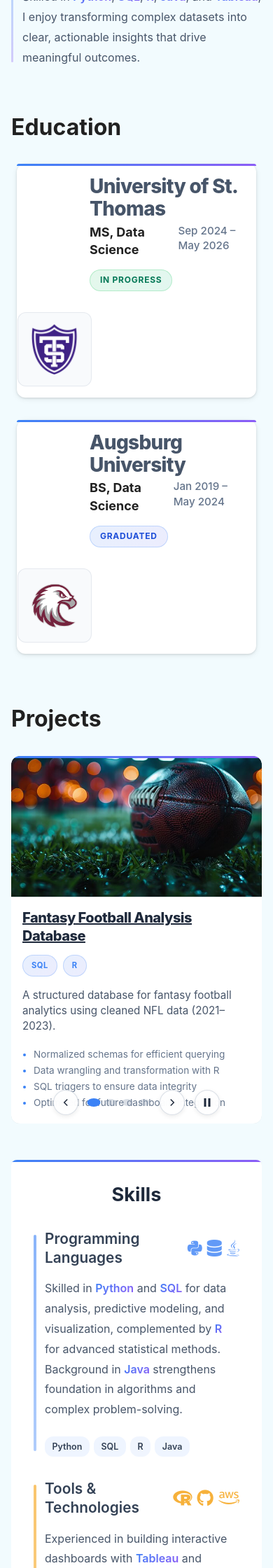
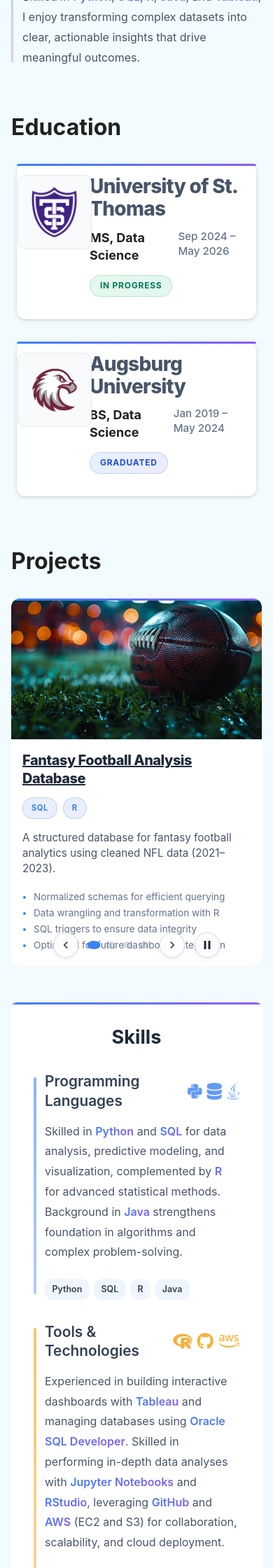
Before and after one commit to OdinLeePro/OdinLeePro.github.io, a Jekyll site: the page built from index.md, in a window 390 px wide. Shown: the part 860-3100 px from the top of the page at 70% size. Built offline with Jekyll 4.4.1, drawn with Linux system fonts in a browser that asks for light colours.

Commit message:
Add files via upload

```diff
--- a/assets/css/style.scss
+++ b/assets/css/style.scss
@@ -1406,10 +1406,11 @@ including layout wrappers, base button design, hover/focus states, and style var
   /* Layout: [ logo | text ] with badge next to degree, dates below */
 
   .educationCard {
-    display: grid;                         /* override any flex layout */
-    grid-template-columns: 72px 1fr;       /* logo | text */
-    align-items: center;
-    gap: 0.9rem;
+    display: grid !important;                /* override any previous flex */
+    grid-template-columns: 72px 1fr;         /* logo | text */
+    align-items: start;
+    column-gap: 0.9rem;
+    row-gap: 0.5rem;
     padding: 1rem 1.1rem;
     text-align: left;
   }
@@ -1422,8 +1423,9 @@ including layout wrappers, base button design, hover/focus states, and style var
 
   .educationLogo {
     grid-column: 1;
+    grid-row: 1 / -1;                        /* span all text rows */
     justify-self: center;
-    align-self: center;
+    align-self: start;
     width: 72px;
     min-width: 72px;
   }
@@ -1437,33 +1439,30 @@ including layout wrappers, base button design, hover/focus states, and style var
   .educationText {
     grid-column: 2;
     display: grid;
-    grid-template-columns: 1fr auto;       /* text | badge */
+    grid-template-columns: 1fr auto;         /* text | badge */
     grid-auto-rows: min-content;
     column-gap: 0.5rem;
     row-gap: 0.25rem;
     text-align: left;
   }
 
-  /* Title spans full width */
-  .educationText h2,
-  .educationText h3 {
+  /* Normalize margins inside text area */
+  .educationText > * { margin: 0; }
+
+  /* Title (row 1) spans text area */
+  .educationText :is(h2, h3) {
     grid-column: 1 / 3;
-    margin: 0;
     line-height: 1.15;
   }
 
-  /* Degree / Program (left in row 2) */
-  .educationText .degree,
-  .educationText .program,
-  .educationText strong {
+  /* Degree/Program (row 2, left) — catch common structures */
+  .educationText :is(.degree, .program, .subtitle, .major, strong, b) {
     grid-column: 1;
-    margin: 0;
-  }
-
-  /* Status badge (right in row 2) */
-  .educationText .status,
-  .educationText .badge,
-  .educationText .educationStatus {
+    align-self: center;
+  }
+
+  /* Status badge (row 2, right) — robust selectors */
+  .educationText :is(.status, .badge, .educationStatus, .status-badge, .pill, .tag, [class*="status"], [class*="badge"], [class*="pill"], [class*="tag"]) {
     grid-column: 2;
     grid-row: 2;
     justify-self: end;
@@ -1472,13 +1471,9 @@ including layout wrappers, base button design, hover/focus states, and style var
     max-width: max-content;
   }
 
-  /* Dates (row 3, full width) */
-  .educationText .dates,
-  .educationText .educationDates,
-  .educationText .meta,
-  .educationText time {
+  /* Dates (row 3) — right below degree/badge */
+  .educationText :is(.dates, .educationDates, .meta, time, [class*="date"]) {
     grid-column: 1 / 3;
-    margin: 0;
     opacity: 0.8;
   }
 
```
